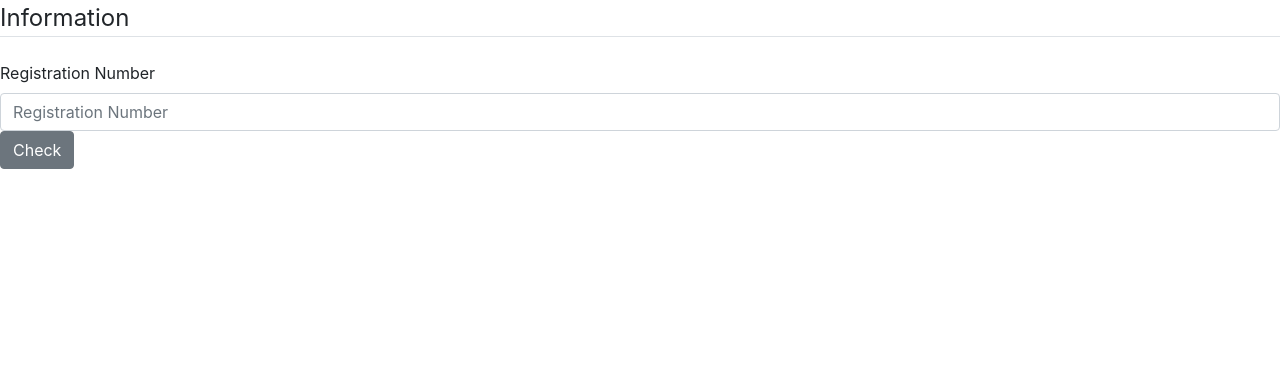
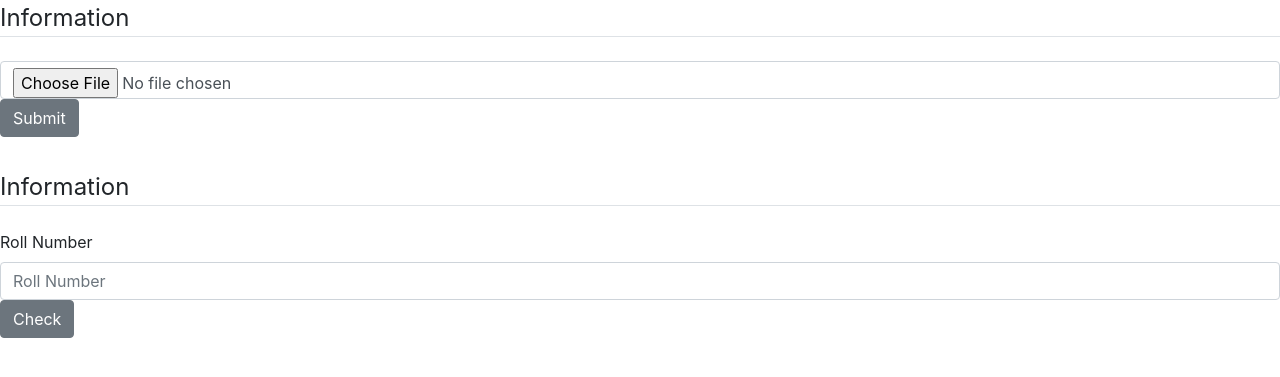
Before and after one commit to thejusvarma/TC, a Flask app: page /home in a window 1280 px wide. Shown: the top 377 px of the page. Run offline with Flask 2, Linux system fonts and the light colour scheme; some libraries are stand-ins or nearby versions.

Commit message:
excel upload added

```diff
--- a/gen_app/__init__.py
+++ b/gen_app/__init__.py
@@ -1,5 +1,5 @@
 from flask import Flask, send_file,escape,render_template,url_for,flash,redirect, request, abort,send_file, send_from_directory, safe_join
-from gen_app.forms import RegNumForm
+from gen_app.forms import rollnumform, uploadfile
 from PIL import Image,ImageFont,ImageDraw
 import pandas as pd
 import os
@@ -11,19 +11,45 @@ from werkzeug.utils import secure_filename
 app = Flask(__name__)
 app.config['SECRET_KEY'] = '48c92cc12c8608d0ae64d2615acf501a'
 
-
 @app.route('/home',methods=['GET','POST'])
 def home():
-        form = RegNumForm()
-        if form.validate_on_submit():
-            df = ["thejus", "shivarmpally", "btech"]
+        form = rollnumform()
+        form2 = uploadfile()
+
+
+        if form.roll_num.data:
+            # input_roll_num = form.roll_num.data
+            # excel_data = pd.read_excel(form2.uploaded_file)
+            # df[df["Country"] == '{{}}'].head()
+            df = ['thej','dffd']
             img  =  Image.open('gen_app\static\TC.jpg')
             draw = ImageDraw.Draw(img)
-            draw.text(xy=(200,200),text= '{}'.format(df[0]),fill=(0,0,0))
+            draw.text(xy=(200,200),text='{}'.format(df[0]),fill=(0,0,0))
             img.save(r'gen_app\static\saved\{}.pdf'.format(df[0]))
+            return render_template('info.html',title='Student Info',name=df[0])
 
-            return render_template('info.html',title='Student Info',name=df[0])
-        return render_template('home.html',title='home',form=form)
+        if form2.uploaded_file.data:
+            # data = pd.read_excel(form2.uploaded_file)
+            filename = secure_filename(form2.uploaded_file.data.filename)
+            filepath = os.path.join(r'gen_app\static','excel')
+            form2.uploaded_file.data.save(filepath)
+            return render_template('info.html',title='home',form=form,form2=form2)
+
+
+
+        return render_template('home.html',title='home',form2=form2,form=form)
+
+
+# @app.route('/upload', methods=['GET', 'POST'])
+# def upload():
+
+#         if form2.validate_on_submit():
+#             # data = pd.read_excel(form2.uploaded_file)
+#             filename = secure_filename(form2.uploaded_file.data)
+#             filepath = os.path.join(r'gen_app\static',filename)
+#             form2.uploaded_file.data.save(filepath)
+#             print('This', file=sys.stderr)
+#             return render_template('home.html',title='home',form=form,form2=form2)
 
 @app.route('/return-file/', methods=['GET', 'POST'])
 def file_download():
--- a/gen_app/forms.py
+++ b/gen_app/forms.py
@@ -1,9 +1,10 @@
 from flask_wtf import FlaskForm
 from wtforms import StringField,PasswordField,SubmitField,BooleanField, TextAreaField
+from flask_wtf.file import FileField, FileAllowed
 from wtforms.validators import DataRequired,Length,Email,EqualTo,ValidationError
 
-class RegNumForm(FlaskForm):
-    reg_num = StringField('Registration Number', validators=[DataRequired()])
+class rollnumform(FlaskForm):
+    roll_num = StringField('Roll Number', validators=[DataRequired()])
     submit = SubmitField('Check')
     # def validate_username(self,username):
     #     user = User.query.filter_by(username = username.data).first()
@@ -14,3 +15,6 @@ class RegNumForm(FlaskForm):
     #     user = User.query.filter_by(email = email.data).first()
     #     if user:
     #         raise ValidationError('E-Mail Id already exists')
+class uploadfile(FlaskForm):
+    uploaded_file = FileField('Upload File',validators=[DataRequired(),FileAllowed(['xlsx'])])
+    submit = SubmitField('Submit')
--- a/gen_app/templates/home.html
+++ b/gen_app/templates/home.html
@@ -1,13 +1,27 @@
 {% extends "layout.html" %}
 {% block content %}
+
+
+    <form method="POST" action="" enctype="multipart/form-data">
+        {{ form2.hidden_tag() }}
+        <fieldset class="form-group">
+            <legend class="border-bottom mb-4">Information</legend>
+            {{ form2.uploaded_file(class="form-control",placeholder="Upload File") }}
+            <div class="form-group">
+                {{ form2.submit(class="btn btn-secondary")}}
+            </div>
+        </fieldset>
+    </form>
+
     <form method="POST" action="">
         {{ form.hidden_tag() }}
         <fieldset class="form-group">
             <legend class="border-bottom mb-4">Information</legend>
-            {{ form.reg_num.label(class="form-group-label") }}
-            {{ form.reg_num(class="form-control",placeholder="Registration Number") }}
+            {{ form.roll_num.label(class="form-group-label") }}
+            {{ form.roll_num(class="form-control",placeholder="Roll Number") }}
             <div class="form-group">
                 {{ form.submit(class="btn btn-secondary")}}
             </div>
         </fieldset>
+    </form>
 {% endblock content %}
```
Also changed, not shown: 1 other file.
